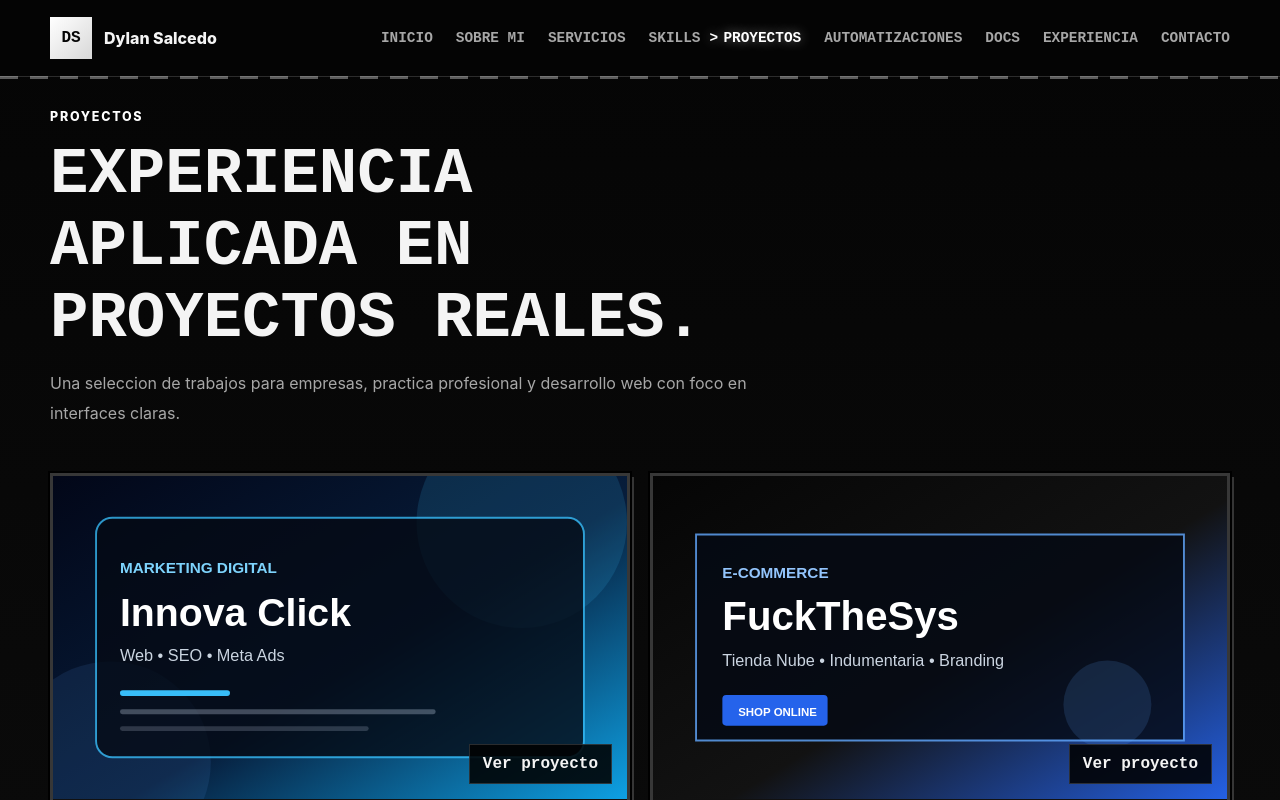
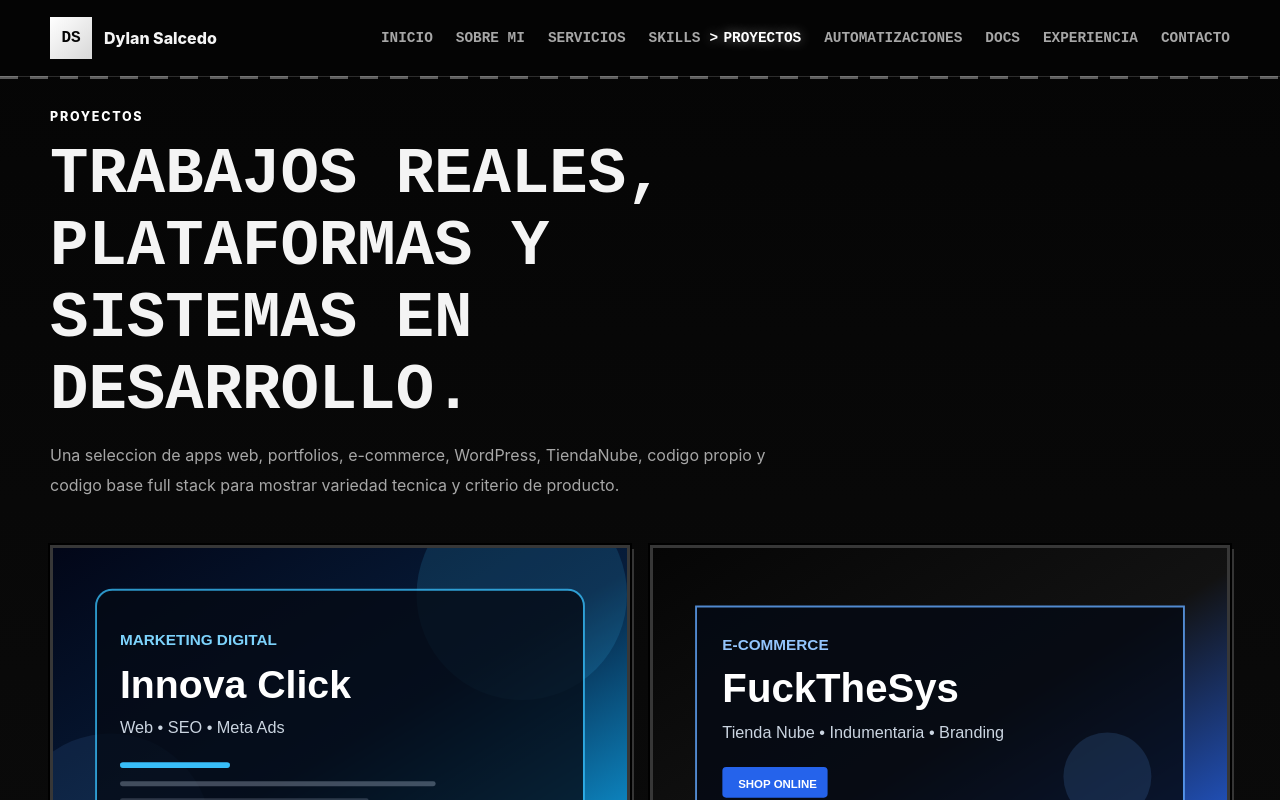
Before and after one commit to DylanDev08/Portfolio-Dylan, a React (Vite) app in the folder frontend/: page /proyectos/listado in a window 1280 px wide. Shown: the top 800 px of the page. Built offline with nearby package versions, Linux system fonts and the light colour scheme; no server answers.

Commit message:
Clarify projects section categories

```diff
--- a/frontend/src/features/projects/components/ProjectsSection.jsx
+++ b/frontend/src/features/projects/components/ProjectsSection.jsx
@@ -7,8 +7,8 @@ export function ProjectsSection({ projects }) {
       <div className="container">
         <SectionTitle
           eyebrow="Proyectos"
-          title="Experiencia aplicada en proyectos reales."
-          description="Una seleccion de trabajos para empresas, practica profesional y desarrollo web con foco en interfaces claras."
+          title="Trabajos reales, plataformas y sistemas en desarrollo."
+          description="Una seleccion de apps web, portfolios, e-commerce, WordPress, TiendaNube, codigo propio y codigo base full stack para mostrar variedad tecnica y criterio de producto."
         />
         <div className="projects-grid">
           {projects.map((project) => (
```
